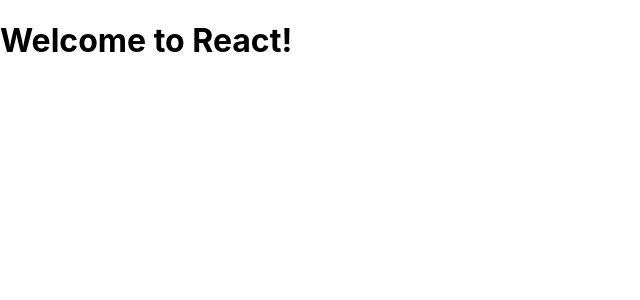
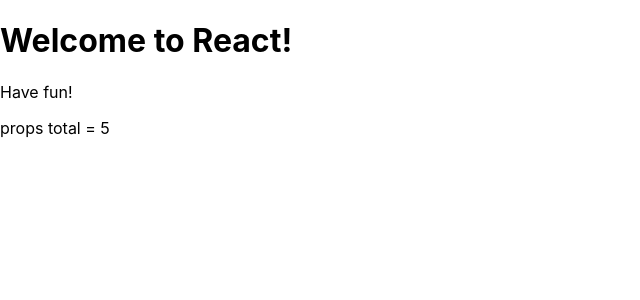
Before and after one commit to kuvarviren/ReactJS, a React (Create React App) app: page / in a window 1280 px wide. Shown: the top 300 px of the page, without its empty margins (0-640 px from the left). Built offline with nearby package versions, Linux system fonts and the light colour scheme.

Commit message:
components props or properties are used to pass dynamic properties to component

```diff
--- a/src/index.js
+++ b/src/index.js
@@ -2,10 +2,21 @@
 import ReactDOM from 'react-dom';
 import './index.css';
 
-function Hello(){
-  return <h1>Welcome to React!</h1>
+function Hello(props){
+  console.log(props);
+  return (
+    <div>
+      <h1>Welcome to {props.library}!</h1>
+      <p>{props.message}</p>
+      <p>props total = {props.number}</p>
+    </div>
+  );
 }
 ReactDOM.render(
-  <Hello/>,
+  <Hello
+  library="React"
+  message="Have fun!"
+  number = {5}
+  />,
   document.getElementById('root')
 );
```
